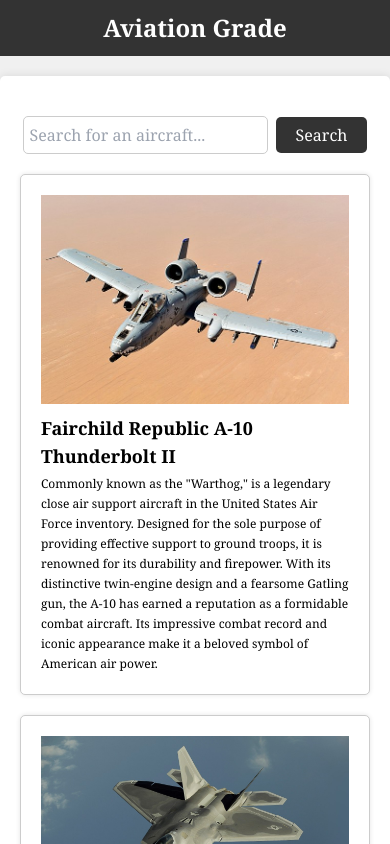
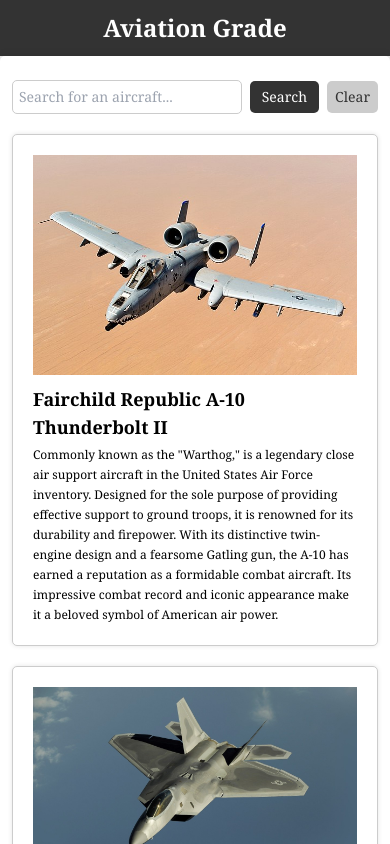
Before and after one commit to adistrim/aviationGrade, a Next.js app: page / in a window 390 px wide. Shown: the top 844 px of the page. Built offline with nearby package versions, Linux system fonts and the light colour scheme.

Commit message:
added clear button improved UI

```diff
--- a/src/app/components/SearchBar.tsx
+++ b/src/app/components/SearchBar.tsx
@@ -27,20 +27,26 @@
             setMatchingIds([]);
             onSearch([]);
             onClearSearch();
-          } else {
+        } else {
             searchAircraft();
-          }
+        }
     };
 
     const handleKeyDown = (event: React.KeyboardEvent<HTMLInputElement>) => {
         if (event.key === "Enter") {
             handleSearchButtonClick();
         }
-      };
+    };
+
+    const handleClearButtonClick = () => {
+        setSearchTerm("");
+        setMatchingIds([]);
+        onClearSearch();
+    };
 
     return (
         <div>
-            <div className="flex items-center justify-center mt-5">
+            <div className="flex flex-row text-sm md:text-base items-center justify-center mt-3 md:mt-5">
                 <input
                     type="text"
                     id="searchInput"
@@ -48,14 +54,21 @@
                     value={searchTerm}
                     onKeyDown={handleKeyDown}
                     onChange={(e) => setSearchTerm(e.target.value)}
-                    className="w-[70%] border p-1.5 rounded-[5px] border-solid border-[#ccc]"
+                    className="w-[100%] md:w-[70%] border p-1.5 rounded-[5px] border-solid border-[#ccc]"
                 />
                 <button
                     id="searchButton"
                     onClick={handleSearchButtonClick}
-                    className="bg-[#333] text-white cursor-pointer px-5 py-1.5 rounded-[5px] border-[none] hover:bg-[#555] ml-2"
+                    className="bg-[#333] text-white cursor-pointer px-3 md:px-5 py-1.5 rounded-[5px] border-[none] hover:bg-[#555] ml-2"
                 >
                     Search
+                </button>
+                <button
+                    id="clearButton"
+                    onClick={handleClearButtonClick}
+                    className="bg-[#ccc] text-[#333] cursor-pointer px-2 md:px-3 py-1.5 rounded-[5px] border-[none] hover:bg-[#ddd] ml-2"
+                >
+                    Clear
                 </button>
             </div>
         </div>
--- a/src/app/page.tsx
+++ b/src/app/page.tsx
@@ -8,7 +8,6 @@
 import aircaftData from './data.json';
 
 const aircraftData = aircaftData;
-const allAircraftIds = aircaftData.map((aircraft) => aircraft.id);
 
 const Home = () => {
   const cardsPerPage = 10;
@@ -16,7 +15,6 @@
   const totalPages = Math.ceil(aircraftData.length / cardsPerPage);
   const containerRef = useRef<HTMLDivElement>(null);
   const [matchingIds, setMatchingIds] = useState<string[]>([]);
-  const [searchPerformed, setSearchPerformed] = useState(false);
 
   useEffect(() => {
     if (containerRef.current) {
@@ -46,7 +44,7 @@
   return (
     <div className="font-serif" ref={containerRef}>
       <Header />
-      <div className="max-w-[1000px] bg-white shadow-[0_0_10px_rgba(0,0,0,0.1)] mx-auto my-5 p-5 rounded-[5px] min-h-[78vh] flex flex-col">
+      <div className="max-w-[1000px] bg-white shadow-[0_0_10px_rgba(0,0,0,0.1)] mx-auto my-0 lg:my-5 p-3 md:p-5 rounded-[5px] min-h-[78vh] flex flex-col">
         <div className="flex-grow">
           <SearchBar onSearch={searchAircraft} onClearSearch={clearSearch} />
           <AircraftList aircraftData={visibleAircraftData} matchingIds={matchingIds} />
```
